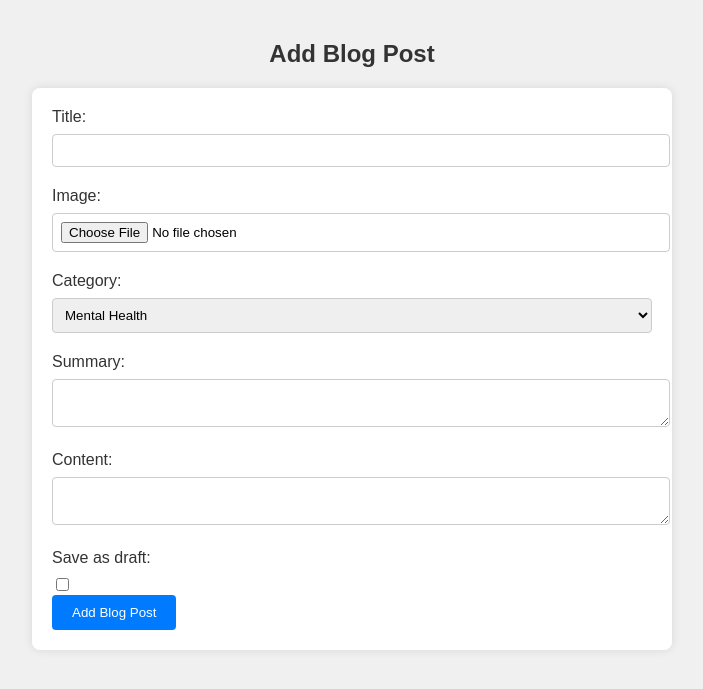
After one commit to Eswar133/hospitals, a Django app: page /blogs/add/ in a window 1280 px wide. The commit adds this page. Shown: the top 689 px of the page, without its empty margins (288-991 px from the left). Run offline with Django 5.2, Linux system fonts and the light colour scheme.

Commit message:
add html pages for blogs for both patient and doctors

```diff
--- a/hospitals/urls.py
+++ b/hospitals/urls.py
@@ -1,6 +1,7 @@
 from django.contrib import admin
 from django.urls import path
 from users.views import SignupView, LoginView, DashboardView, LogoutView
+from users.views import BlogListView, BlogDetailView, AddBlogPostView, EditBlogPostView, LikeBlogPostView
 from django.conf.urls.static import static
 from django.conf import settings
 
@@ -12,4 +13,10 @@ urlpatterns = [
     path('patient_dashboard/', DashboardView.as_view(), name='patient_dashboard'),
     path('doctor_dashboard/', DashboardView.as_view(), name='doctor_dashboard'),
     path('logout/', LogoutView.as_view(), name='logout'),
+     path('blogs/', BlogListView.as_view(), name='blog_list'),
+    path('blogs/<int:pk>/', BlogDetailView.as_view(), name='blog_detail'),
+    path('blogs/add/', AddBlogPostView.as_view(), name='add_blog_post'),
+    path('blogs/edit/<int:pk>/', EditBlogPostView.as_view(), name='edit_blog_post'),
+    path('blogs/like/<int:pk>/', LikeBlogPostView.as_view(), name='like_blog_post'),
+    path('blogs/<str:category>/', BlogListView.as_view(), name='blog_list'),
 ] + static(settings.STATIC_URL, document_root=settings.STATIC_ROOT)
--- /dev/null
+++ b/users/templates/add_blog_post.html
@@ -0,0 +1,89 @@
+<!DOCTYPE html>
+<html lang="en">
+<head>
+    <meta charset="UTF-8">
+    <meta name="viewport" content="width=device-width, initial-scale=1.0">
+    <title>Add Blog Post</title>
+    <style>
+        body {
+            font-family: Arial, sans-serif;
+            margin: 0;
+            padding: 20px;
+            background-color: #f0f0f0;
+        }
+        h2 {
+            text-align: center;
+            color: #333;
+        }
+        form {
+            background-color: #fff;
+            padding: 20px;
+            border-radius: 8px;
+            box-shadow: 0 0 10px rgba(0, 0, 0, 0.1);
+            max-width: 600px;
+            margin: 0 auto;
+        }
+        label {
+            display: block;
+            margin-bottom: 8px;
+            color: #333;
+        }
+        input[type="text"],
+        input[type="file"],
+        select,
+        textarea {
+            width: 100%;
+            padding: 8px;
+            margin-bottom: 20px;
+            border: 1px solid #ccc;
+            border-radius: 4px;
+        }
+        input[type="checkbox"] {
+            margin-right: 8px;
+        }
+        button {
+            display: inline-block;
+            background-color: #007bff;
+            color: #fff;
+            padding: 10px 20px;
+            border: none;
+            border-radius: 4px;
+            cursor: pointer;
+        }
+        button:hover {
+            background-color: #0056b3;
+        }
+    </style>
+</head>
+<body>
+
+    <h2>Add Blog Post</h2>
+    <form method="post" enctype="multipart/form-data">
+        {% csrf_token %}
+        <label for="title">Title:</label>
+        <input type="text" id="title" name="title" required><br>
+
+        <label for="image">Image:</label>
+        <input type="file" id="image" name="image" required><br>
+
+        <label for="category">Category:</label>
+        <select id="category" name="category" required>
+            {% for category in categories %}
+            <option value="{{ category.0 }}">{{ category.1 }}</option>
+            {% endfor %}
+        </select><br>
+
+        <label for="summary">Summary:</label>
+        <textarea id="summary" name="summary" required></textarea><br>
+
+        <label for="content">Content:</label>
+        <textarea id="content" name="content" required></textarea><br>
+
+        <label for="is_draft">Save as draft:</label>
+        <input type="checkbox" id="is_draft" name="is_draft"><br>
+
+        <button type="submit">Add Blog Post</button>
+    </form>
+
+</body>
+</html>
--- a/users/views.py
+++ b/users/views.py
@@ -1,9 +1,11 @@
-from django.shortcuts import render, redirect
+from django.shortcuts import render, redirect, get_object_or_404
 from django.contrib.auth import login as auth_login, logout as auth_logout
+from django.contrib.auth.mixins import LoginRequiredMixin
 from django.http import JsonResponse
 from django.views import View
 from django.contrib.auth.hashers import make_password
-from .models import User
+from django.core.paginator import Paginator
+from .models import User,BlogPost
 
 
 class SignupView(View):
@@ -46,6 +48,7 @@ class SignupView(View):
         )
         user.save()
         return JsonResponse({'redirect': '/login/'})
+
 class LoginView(View):
     def get(self, request):
         return render(request, 'login.html', {'error_message': None})
@@ -64,9 +67,7 @@ class LoginView(View):
         except User.DoesNotExist:
             return JsonResponse({'error_message': 'Username or Password are incorrect.'})
 
-
-
-class DashboardView(View):
+class DashboardView(LoginRequiredMixin,View):
 
     def get(self, request):
         user = request.user
@@ -89,3 +90,80 @@ class LogoutView(View):
     def get(self, request):
         auth_logout(request)
         return redirect('login')
+
+class BlogListView(View):
+    def get(self, request, category=None):
+        sort_by = request.GET.get('sort', 'date')  # Default to sorting by date
+        if category:
+            posts = BlogPost.objects.filter(category=category, is_draft=False)
+        else:
+            posts = BlogPost.objects.filter(is_draft=False)
+
+        search_query = request.GET.get('search', '')
+        if search_query:
+            posts = posts.filter(title__icontains=search_query) | posts.filter(author__username__icontains=search_query)
+
+        if sort_by == 'likes':
+            posts = posts.annotate(like_count=Count('likes')).order_by('-like_count')
+        else:
+            posts = posts.order_by('-created_at')
+
+        paginator = Paginator(posts, 10)
+        page_number = request.GET.get('page')
+        page_obj = paginator.get_page(page_number)
+
+        return render(request, 'blog_list.html', {'page_obj': page_obj, 'sort_by': sort_by})
+
+class BlogDetailView(View):
+    def get(self, request, pk):
+        post = get_object_or_404(BlogPost, pk=pk, is_draft=False)
+        return render(request, 'blog_detail.html', {'post': post})
+
+class AddBlogPostView(View):
+    def get(self, request):
+        return render(request, 'add_blog_post.html', {'categories': BlogPost.CATEGORY_CHOICES})
+
+    def post(self, request):
+        title = request.POST.get('title')
+        image = request.FILES.get('image')
+        category = request.POST.get('category')
+        summary = request.POST.get('summary')
+        content = request.POST.get('content')
+        is_draft = request.POST.get('is_draft') == 'on'
+
+        blog_post = BlogPost(
+            author=request.user,
+            title=title,
+            image=image,
+            category=category,
+            summary=summary,
+            content=content,
+            is_draft=is_draft
+        )
+        blog_post.save()
+        return redirect('doctor_dashboard')
+
+class EditBlogPostView(View):
+    def get(self, request, pk):
+        post = get_object_or_404(BlogPost, pk=pk, author=request.user)
+        return render(request, 'edit_blog_post.html', {'post': post, 'categories': BlogPost.CATEGORY_CHOICES})
+
+    def post(self, request, pk):
+        post = get_object_or_404(BlogPost, pk=pk, author=request.user)
+        post.title = request.POST.get('title')
+        post.image = request.FILES.get('image', post.image)
+        post.category = request.POST.get('category')
+        post.summary = request.POST.get('summary')
+        post.content = request.POST.get('content')
+        post.is_draft = request.POST.get('is_draft') == 'on'
+        post.save()
+        return redirect('doctor_dashboard')
+
+class LikeBlogPostView(View):
+    def post(self, request, pk):
+        post = get_object_or_404(BlogPost, pk=pk)
+        if request.user in post.likes.all():
+            post.likes.remove(request.user)
+        else:
+            post.likes.add(request.user)
+        return JsonResponse({'likes_count': post.likes.count()})
```
Also changed, not shown: users/models.py (+30 -0 lines), users/templates/blog_detail.html (added, +89 -0 lines), users/templates/blog_list.html (added, +85 -0 lines), users/templates/edit_blog_post.html (added, +89 -0 lines), users/templates/users/doctor_dashboard.html (+25 -5 lines), users/templates/users/patient_dashboard.html (+66 -12 lines), blog_images/OIP.jpeg (added), blog_images/th.jpeg (added), blog_images/th_1.jpeg (added), blog_images/th_1_ejirCiE.jpeg (added), blog_images/th_2.jpeg (added), blog_images/th_4.jpeg (added), blog_images/th_4_ZuO6h1Q.jpeg (added), db.sqlite3, 1 more files, 2 other files.
